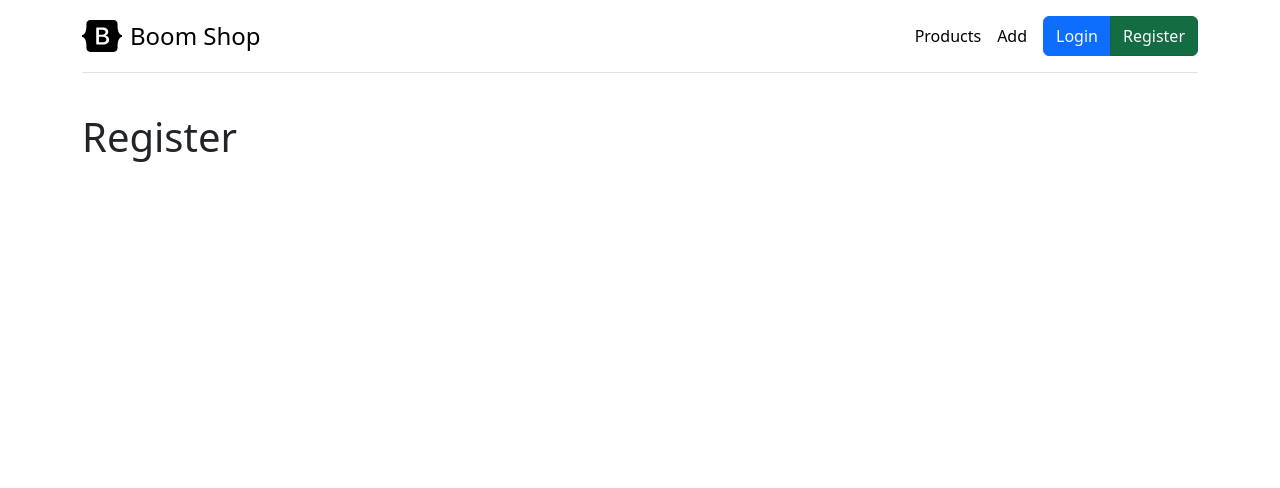
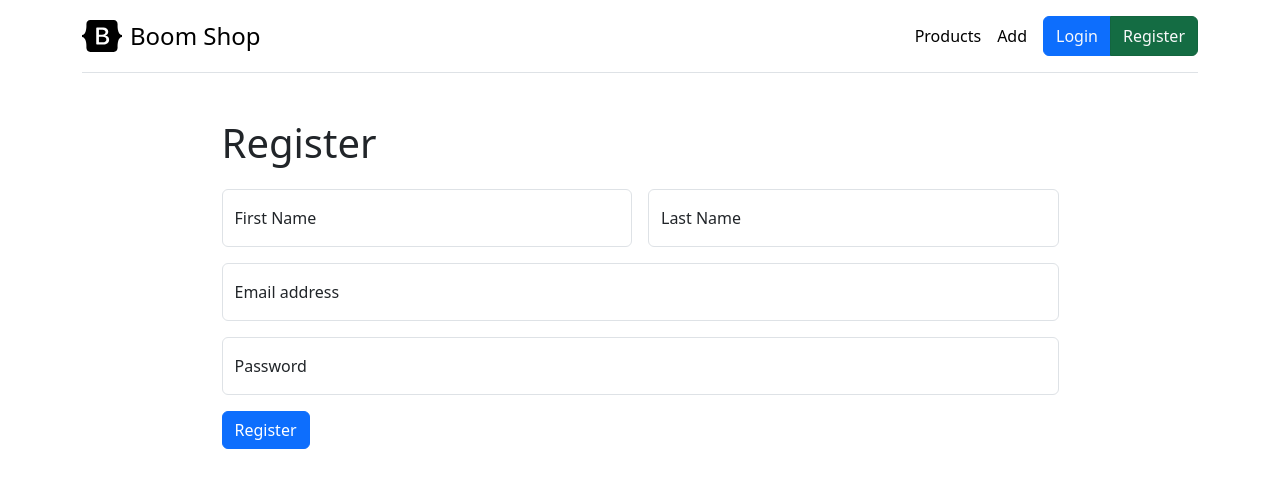
Before and after one commit to jamshidjanibekov/expressjs-boom-shop, a Node server app: page /register in a window 1280 px wide. Shown: the top 488 px of the page. Run offline with Node 20, Linux system fonts and the light colour scheme; some libraries are stand-ins or nearby versions.

Commit message:
Login & Register

```diff
--- a/index.js
+++ b/index.js
@@ -12,6 +12,7 @@ const hbs = create({
 app.engine('hbs', hbs.engine)
 app.set('view engine', 'hbs')
 app.set('views', './views');
+app.use(express.urlencoded({extended:true}))
 
 app.use( AuthRouter)
 app.use( ProductsRoutes)
--- a/routes/auth.js
+++ b/routes/auth.js
@@ -14,5 +14,15 @@ router.get('/register', (req,res) =>{
     })
 })
 
+router.post('/login', (req, res) =>{
+    console.log(req.body)
+    res.redirect('/')
+})
+
+router.post('/register', (req, res) =>{
+    console.log(req.body)
+    res.redirect('/')
+})
+
 
 export default router
--- a/views/register.hbs
+++ b/views/register.hbs
@@ -1 +1,25 @@
-<h1>Register</h1>
+<div class="w-75 mx-auto">
+    <p class="fs-1">Register</p>
+    <form action="/register" method="post">
+        <div class="d-flex gap-3">
+            <div class="form-floating mb-3 w-50">
+                <input type="text" class="form-control" name="firstname" id="floatingInput" placeholder="Omar">
+                <label for="floatingInput">First Name</label>
+            </div>
+            <div class="form-floating mb-3 w-50">
+                <input type="text" class="form-control" name="lastname" id="floatingInput" placeholder="Omar">
+                <label for="floatingInput">Last Name</label>
+            </div>
+
+        </div>
+        <div class="form-floating mb-3">
+            <input type="email" class="form-control" name="email" id="floatingInput" placeholder="name@example.com">
+            <label for="floatingInput">Email address</label>
+        </div>
+        <div class="form-floating">
+            <input type="password" class="form-control" name="password" id="floatingPassword" placeholder="Password">
+            <label for="floatingPassword">Password</label>
+        </div>
+        <button type="submit" class="btn btn-primary mt-3">Register</button>
+    </form>
+</div>
```
Also changed, not shown: views/login.hbs (+14 -1 lines).
